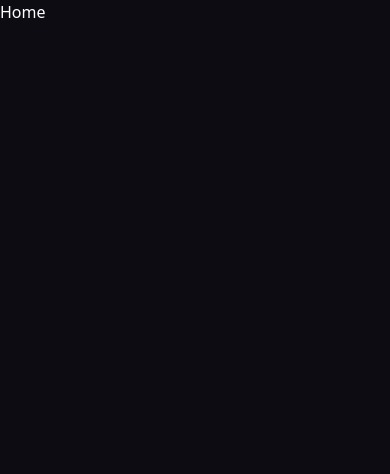
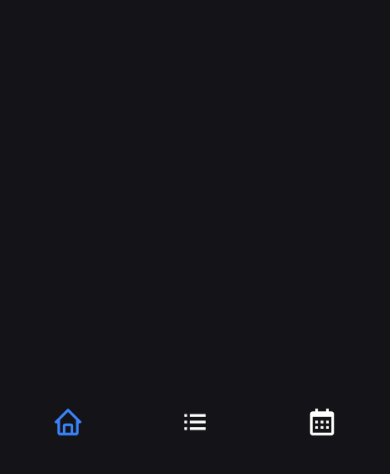
Before and after one commit to N4EXM/project_management_app, a React (Vite) app: page /Home in a window 390 px wide. Shown: the top 474 px of the page. Built offline with nearby package versions, Linux system fonts and the light colour scheme.

Commit message:
fixed active icons

```diff
--- a/src/App.jsx
+++ b/src/App.jsx
@@ -4,7 +4,7 @@ import Navbar from './components/Navbar'
 import Home from './pages/Home'
 import Projects from './pages/Projects'
 import Settings from './pages/Settings'
-
+import Calendar from './pages/Calendar'
 
 
 function App() {
@@ -13,16 +13,17 @@ function App() {
   return (
     <>
 
-      <div className='relative bg-background text-textColor'>
+      <div className='relative w-full h-full bg-background text-textColor'>
         <BrowserRouter>
           <Routes>
             <Route path="/" element={<Navigate to='/Home'/>} />
             <Route path="/Home" element={<Home />} />
             <Route path="/Projects" element={<Projects />} />
             <Route path='/Settings' element={<Settings/>}></Route>
+            <Route path='/Calendar' element={<Calendar/>}></Route>
           </Routes>
+          <Navbar />
         </BrowserRouter>
-        <Navbar />
       </div>
     </>
   )
--- a/src/components/Navbar.jsx
+++ b/src/components/Navbar.jsx
@@ -1,4 +1,5 @@
 import React, { useState } from 'react'
+import { useNavigate, useLocation } from 'react-router-dom'
 import HomeIcon from '../assets/HomeIcon.png'
 import HomeActiveIcon from '../assets/HomeActiveIcon.png'
 import CalendarIcon from '../assets//CalendarIcon.png'
@@ -7,20 +8,36 @@ import ProjectsIcon from '../assets/ProjectsIcon.png'
 import ProjectsActiveIcon from '../assets/ProjectsActiveIcon.png'
 
 const Navbar = () => {
+  const location = useLocation()
+  const currentPath = location.pathname.slice(1) // Removes the leading '/'
 
   const [navLinks, setNavLinks] = useState([
-    {Name: 'Home', Icon: HomeIcon, ActiveIcon: HomeActiveIcon},
-    {Name: 'Projects', Icon: ProjectsIcon, ActiveIcon: ProjectsActiveIcon},
-    {Name: 'Calendar', Icon: CalendarIcon, ActiveIcon: CalendarActiveIcon},
-
+    {Name: 'Home', Icon: HomeIcon, ActiveIcon: HomeActiveIcon, index:1},
+    {Name: 'Projects', Icon: ProjectsIcon, ActiveIcon: ProjectsActiveIcon, index:2},
+    {Name: 'Calendar', Icon: CalendarIcon, ActiveIcon: CalendarActiveIcon, index:3},
   ])
 
+  const navigate = useNavigate()
+
+  const handleNavigate = (link) => {
+    navigate(`/${link}`)
+  }
 
   return (
-    <div className='absolute bottom-0 left-0 flex flex-row items-center justify-around w-full p-1 bg-secondaryBackground'>
-
-
-
+    <div className='absolute bottom-0 left-0 flex flex-row items-center justify-around w-full h-full p-1 bg-secondaryBackground lg:w-80 lg:static lg:top-0 '>
+      {navLinks.map((link) => (
+        <a
+          onClick={() => handleNavigate(link.Name)}
+          className='p-2'
+          key={link.index}
+        >
+          <img
+            className='w-8 h-8'
+            src={currentPath === link.Name ? link.ActiveIcon : link.Icon}
+            alt={link.Name}
+          />
+        </a>
+      ))}
     </div>
   )
 }
--- a/src/pages/Calendar.jsx
+++ b/src/pages/Calendar.jsx
@@ -2,7 +2,7 @@ import React from 'react'
 
 const Calendar = () => {
   return (
-    <div>Calendar</div>
+    <div className='flex flex-col items-start justify-start w-full min-h-screen bg-background'>Calendar</div>
   )
 }
 
--- a/src/pages/Home.jsx
+++ b/src/pages/Home.jsx
@@ -2,7 +2,7 @@ import React from 'react'
 
 const Home = () => {
   return (
-    <div className='flex flex-col items-start justify-start w-full min-h-screen bg-background'>
+    <div className='flex flex-col items-start justify-start w-full h-full min-h-screen bg-background'>
       Home
     </div>
   )
--- a/src/pages/Projects.jsx
+++ b/src/pages/Projects.jsx
@@ -2,7 +2,7 @@ import React from 'react'
 
 const Projects = () => {
   return (
-    <div>Projects</div>
+    <div className='flex flex-col items-start justify-start w-full min-h-screen bg-background'>Projects</div>
   )
 }
 
--- a/src/pages/Settings.jsx
+++ b/src/pages/Settings.jsx
@@ -2,7 +2,7 @@ import React from 'react'
 
 const Settings = () => {
   return (
-    <div>Settings</div>
+    <div className='flex flex-col items-start justify-start w-full min-h-screen bg-background'>Settings</div>
   )
 }
 
```
